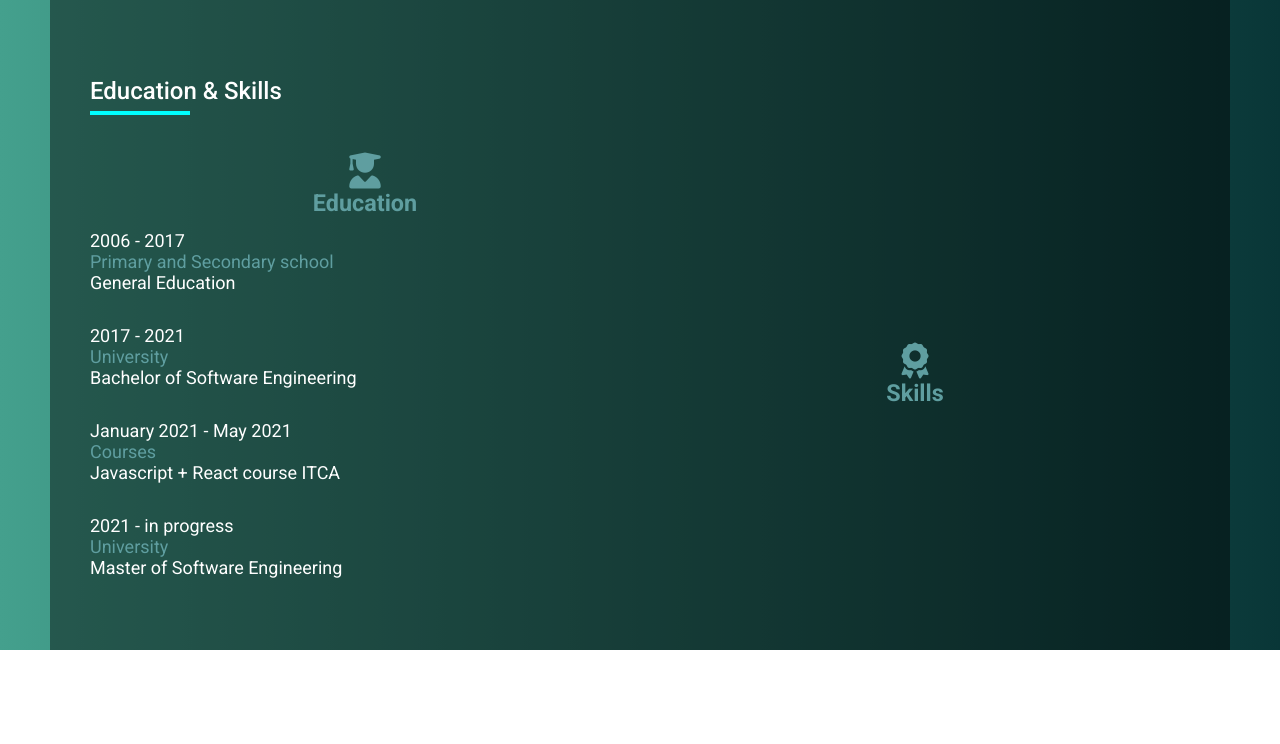
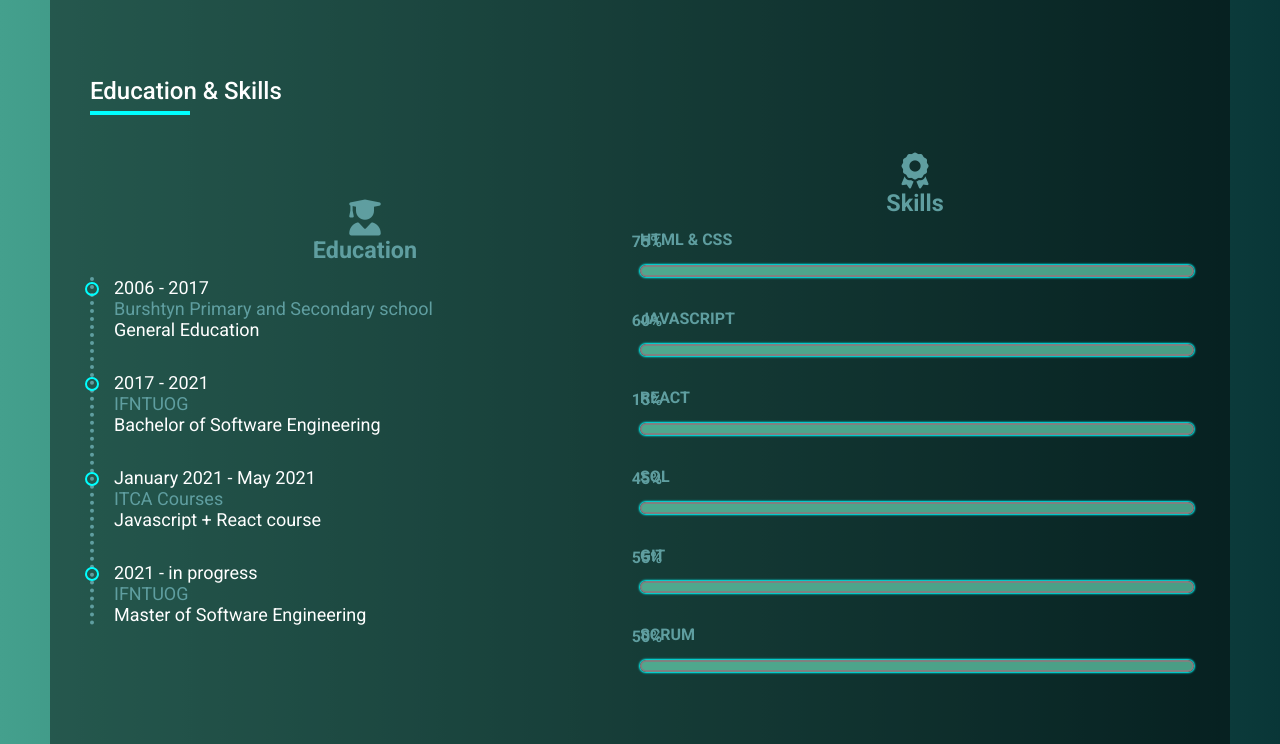
Before and after one commit to svyath/CV-website, a plain HTML site: page index.html in a window 1280 px wide. Shown: the part 695-1439 px from the top of the page. Before the commit the page ends 1345 px from the top, so only its background shows below. Drawn offline with nearby package versions, Linux system fonts and the light colour scheme.

Commit message:
Edu and Skills section created

```diff
--- a/index.html
+++ b/index.html
@@ -115,22 +115,22 @@
                         <div class="timeline">
                             <div class="timelineItem">
                                 <p>2006 - 2017</p>
-                                <p class="center">Primary and Secondary school</p>
+                                <p class="center">Burshtyn Primary and Secondary school</p>
                                 <p>General Education</p>
                             </div>
                             <div class="timelineItem">
                                 <p>2017 - 2021</p>
-                                <p class="center">University</p>
+                                <p class="center">IFNTUOG</p>
                                 <p>Bachelor of Software Engineering</p>
                             </div>
                             <div class="timelineItem">
                                 <p>January 2021 - May 2021</p>
-                                <p class="center">Courses</p>
-                                <p>Javascript + React course ITCA</p>
+                                <p class="center">ITCA Courses</p>
+                                <p>Javascript + React course</p>
                             </div>
                             <div class="timelineItem">
                                 <p>2021 - in progress</p>
-                                <p class="center">University</p>
+                                <p class="center">IFNTUOG</p>
                                 <p>Master of Software Engineering</p>
                             </div>
                         </div>
@@ -140,11 +140,62 @@
                             <i class="fas fa-award"></i>
                             <h3>Skills</h3>
                         </div>
+                        <div class="skillsBars">
+                            <div class="skillItem">
+                                <h4>HTML & CSS</h4>
+                                <div class="progressbarWrapper">
+                                    <span class="progressbar" data-percent="75">
+                                        <span class="scale">75%</span>
+                                    </span>
+                                </div>
+                            </div>
+                            <div class="skillItem">
+                                <h4>Javascript</h4>
+                                <div class="progressbarWrapper">
+                                    <span class="progressbar" data-percent="60">
+                                        <span class="scale">60%</span>
+                                    </span>
+                                </div>
+                            </div>
+                            <div class="skillItem">
+                                <h4>React</h4>
+                                <div class="progressbarWrapper">
+                                    <span class="progressbar" data-percent="15">
+                                        <span class="scale">15%</span>
+                                    </span>
+                                </div>
+                            </div>
+                            <div class="skillItem">
+                                <h4>SQL</h4>
+                                <div class="progressbarWrapper">
+                                    <span class="progressbar" data-percent="45">
+                                        <span class="scale">45%</span>
+                                    </span>
+                                </div>
+                            </div>
+                            <div class="skillItem">
+                                <h4>Git</h4>
+                                <div class="progressbarWrapper">
+                                    <span class="progressbar" data-percent="55">
+                                        <span class="scale">55%</span>
+                                    </span>
+                                </div>
+                            </div>
+                            <div class="skillItem">
+                                <h4>Scrum</h4>
+                                <div class="progressbarWrapper">
+                                    <span class="progressbar" data-percent="50">
+                                        <span class="scale">50%</span>
+                                    </span>
+                                </div>
+                            </div>
+                        </div>
                     </div>
                 </div>
             </section>
     </main>
     <script src="https://kit.fontawesome.com/a5e5dc816d.js" crossorigin="anonymous"></script>
+    <script src="https://code.jquery.com/jquery-3.6.0.min.js" integrity="sha256-/xUj+3OJU5yExlq6GSYGSHk7tPXikynS7ogEvDej/m4=" crossorigin="anonymous"></script>
     <script src="./main.js"></script>
 </body>
 </html>
--- a/main.js
+++ b/main.js
@@ -0,0 +1,12 @@
+$(document).ready(function(){
+    const BAR = document.querySelectorAll('.progressbar');
+
+    BAR.forEach(function(bar){
+        let percentage = bar.dataset.percent;
+        let scale = bar.clildren[0];
+        scale.innerText = percentage + '%';
+        bar.style.width = percentage + '%';
+        console.log(percentage);
+    });
+})
+//TODO fix
--- a/style.css
+++ b/style.css
@@ -219,6 +219,63 @@ section{
     color: cadetblue;
 }
 
+.timeline{
+    border-left: 4px dotted cadetblue;
+}
+
 .timelineItem{
+    position: relative;
+    margin-bottom: 2rem;
+    margin-left: 20px;
+}
+
+.timelineItem::after{
+    content: '';
+    position: absolute;
+    top: 5px;
+    left: 0;
+    width: 10px;
+    height: 10px;
+    border: 2px solid aqua;
+    border-radius: 50%;
+    margin-left: -29px;
+}
+
+.skillItem{
     margin-bottom: 2rem;
 }
+
+.skillItem h4{
+    text-transform: uppercase;
+    font-size: 16px;
+    font-weight: 600;
+    color: cadetblue;
+    margin-bottom: 1rem;
+}
+
+.progressbarWrapper{
+    background: rgba(127, 255, 212, 0.555);
+    height: 8px;
+    width: 100%;
+    box-shadow: 0 0 2px 1px aqua;
+    border: 2px solid grey;
+    border-radius: 10px;
+}
+
+.progressbar{
+    position: relative;
+    display: block;
+    height: 100%;
+    width: 0;
+    background: aqua;
+}
+
+.scale{
+    position: absolute;
+    top: -35px;
+    right: -20px;
+    margin-bottom: 10px;
+    color: cadetblue;
+    font-size: 16px;
+    font-weight: 700;
+}
```
